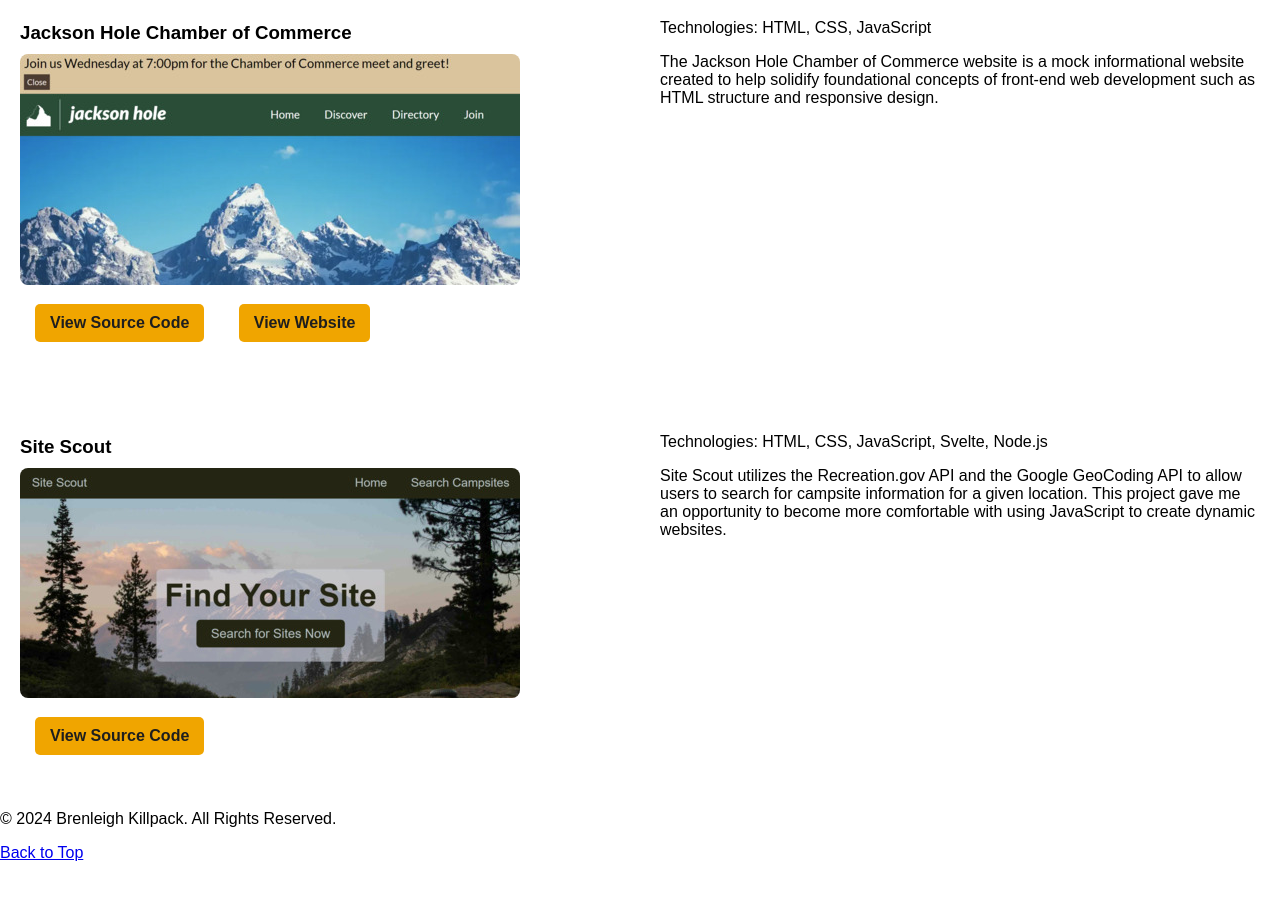
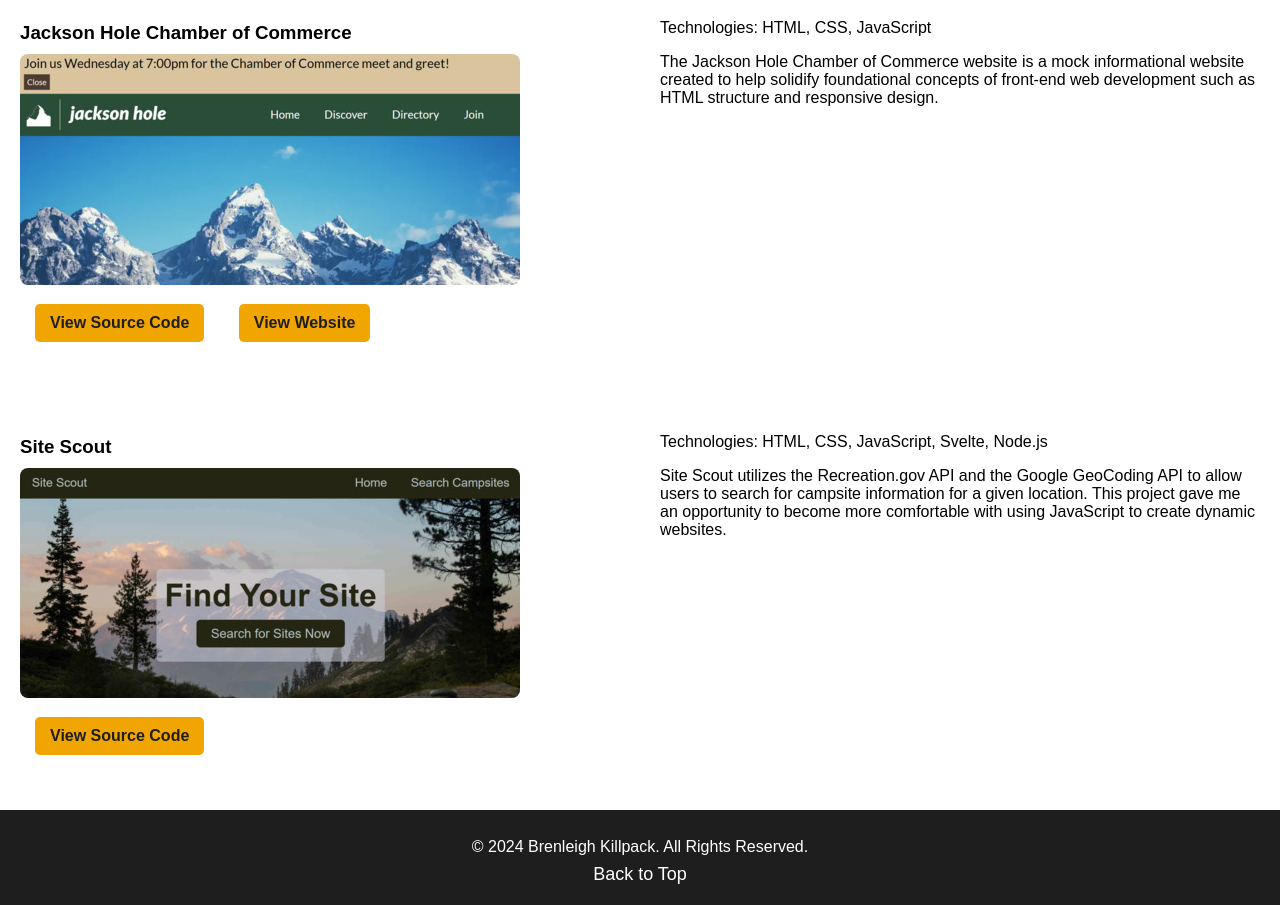
Before and after one commit to bkill16/cse290, a plain HTML site: page index.html in a window 1280 px wide. Shown: the part 863-1768 px from the top of the page. Before the commit the page ends 1741 px from the top, so only its background shows below. Drawn offline with Linux system fonts and the light colour scheme.

Commit message:
feat: added footer styles

```diff
--- a/index.html
+++ b/index.html
@@ -169,7 +169,7 @@
 
     <footer>
       <p>&copy; 2024 Brenleigh Killpack. All Rights Reserved.</p>
-      <p><a href="#top">Back to Top</a></p>
+      <a href="#top">Back to Top</a>
     </footer>
   </body>
 </html>
--- a/styles.css
+++ b/styles.css
@@ -133,3 +133,23 @@
 }
 
 /* Footer Styles */
+footer {
+  background-color: #1e1e1e;
+  color: white;
+  text-align: center;
+  padding: 20px;
+}
+
+footer p {
+  margin: 8px;
+}
+
+footer a {
+  color: white;
+  text-decoration: none;
+  font-size: 18px;
+}
+
+footer a:hover {
+  text-decoration: underline;
+}
```
